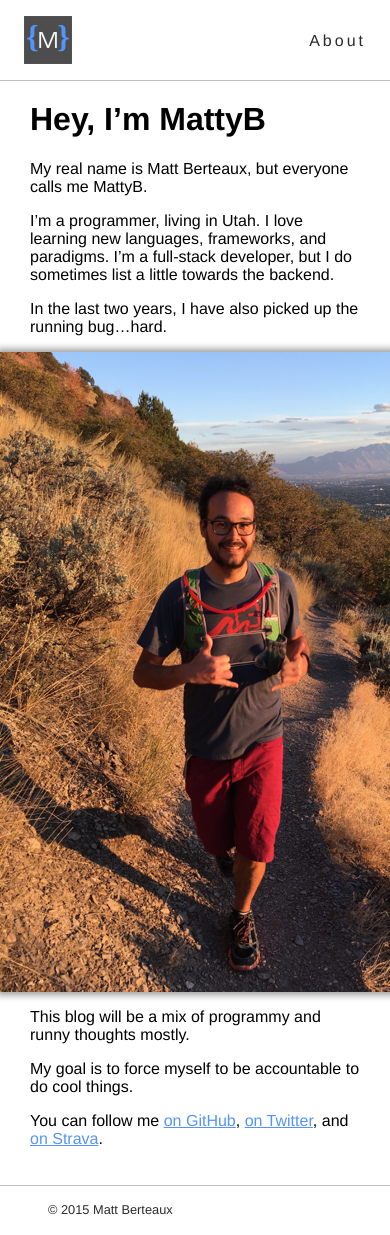
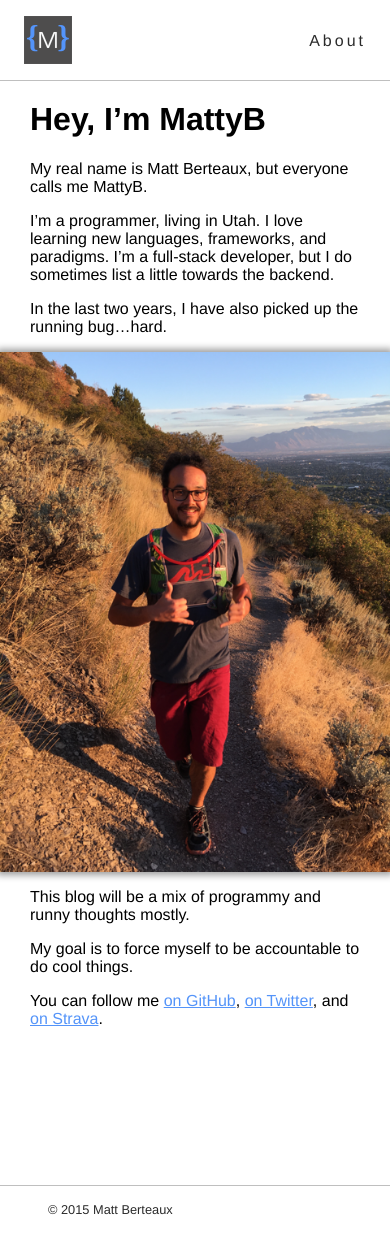
Before and after one commit to mattyb678/mattyb678.github.io, a Jekyll site: the page built from about.md, in a window 390 px wide and 1235 px high. Built offline with Jekyll 4.4.1, drawn with Linux system fonts in a browser that asks for light colours; nearby versions of some CDN libraries.

Commit message:
Fix mobile styling

```diff
--- a/_sass/_layout.scss
+++ b/_sass/_layout.scss
@@ -91,6 +91,7 @@ $content-padding: 30px;
     img {
       display: block;
       margin: auto;
-      box-shadow: 0 0 7px 3px rgba(0, 0, 0, 0.4)
+      box-shadow: 0 0 7px 3px rgba(0, 0, 0, 0.4);
+      max-width: 100vw;
     }
   }
```
